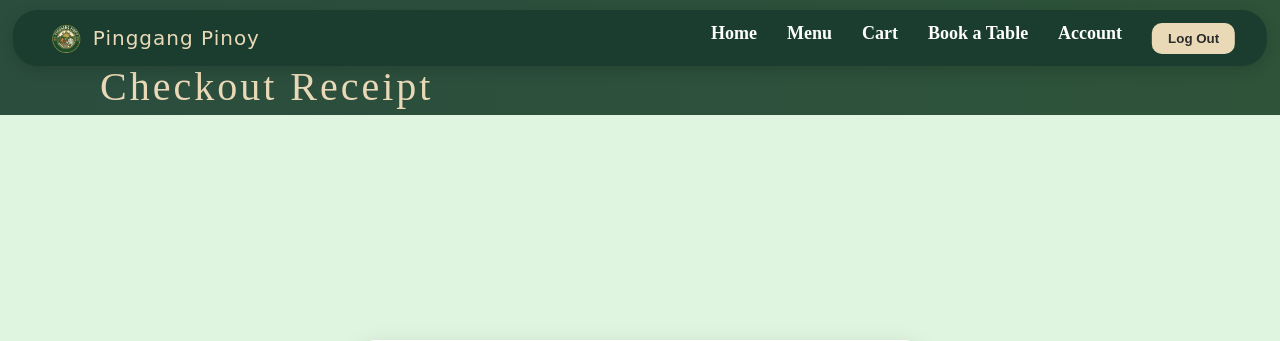
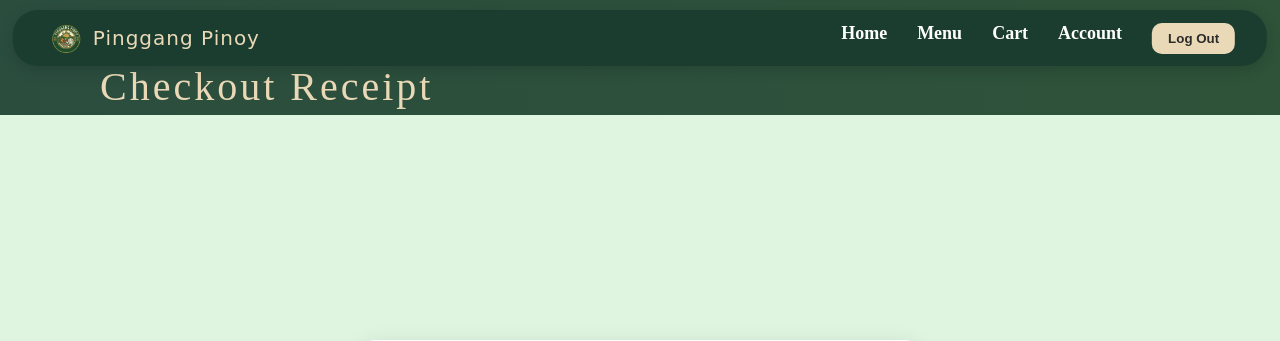
Before and after one commit to RENEL-199/my-website-app, a Flask app: page /checkout_receipt in a window 1280 px wide. Shown: the top 341 px of the page. Run offline with Flask 3, Linux system fonts and the light colour scheme; a user stored in the database is signed in; data comes from the database, SQL or seed files in the repository; both versions use the stored data as it was after the commit; data that the repository does not hold is empty.

Commit message:
updated receipt

```diff
--- a/templates/checkout_receipt.html
+++ b/templates/checkout_receipt.html
@@ -24,7 +24,7 @@
                 <a href="{{ url_for('index') }}">Home</a>
                 <a href="{{ url_for('menu') }}">Menu</a>
                 <a href="{{ url_for('cart') }}">Cart</a>
-                <a href="{{ url_for('book') }}">Book a Table</a>
+
                 <a href="{{ url_for('account') }}">Account</a>
                 <button type="button" class="rate-btn" onclick="location.href='{{ url_for('login') }}'">Log Out</button>
             </div>
--- a/templates/receipt.html
+++ b/templates/receipt.html
@@ -29,7 +29,7 @@
                 <a href="{{ url_for('index') }}">Home</a>
                 <a href="{{ url_for('menu') }}">Menu</a>
                 <a href="{{ url_for('cart') }}">Cart</a>
-                <a href="{{ url_for('book') }}">Book a Table</a>
+
                 <a href="{{ url_for('account') }}">Account</a>
                 <button type="button" class="rate-btn" onclick="location.href='{{ url_for('login') }}'">
                     Log Out
```
Also changed, not shown: database.db.
